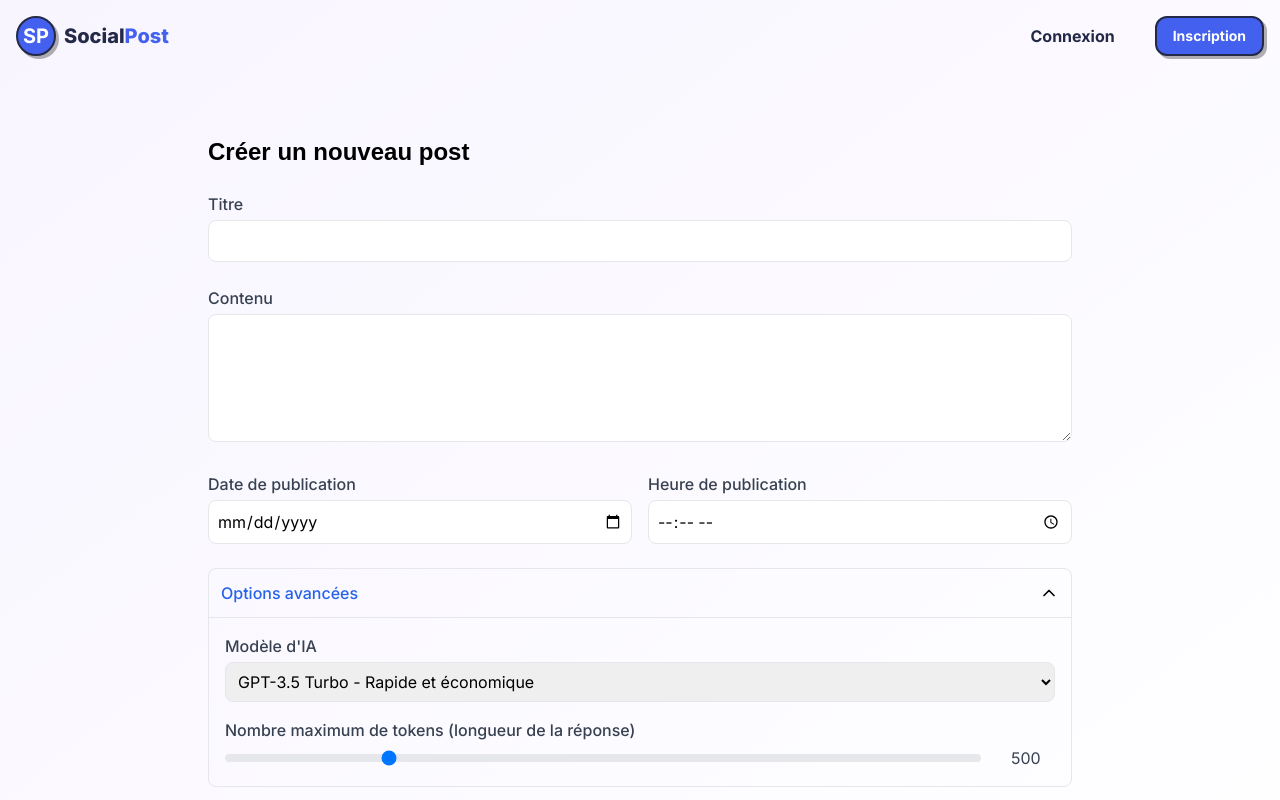
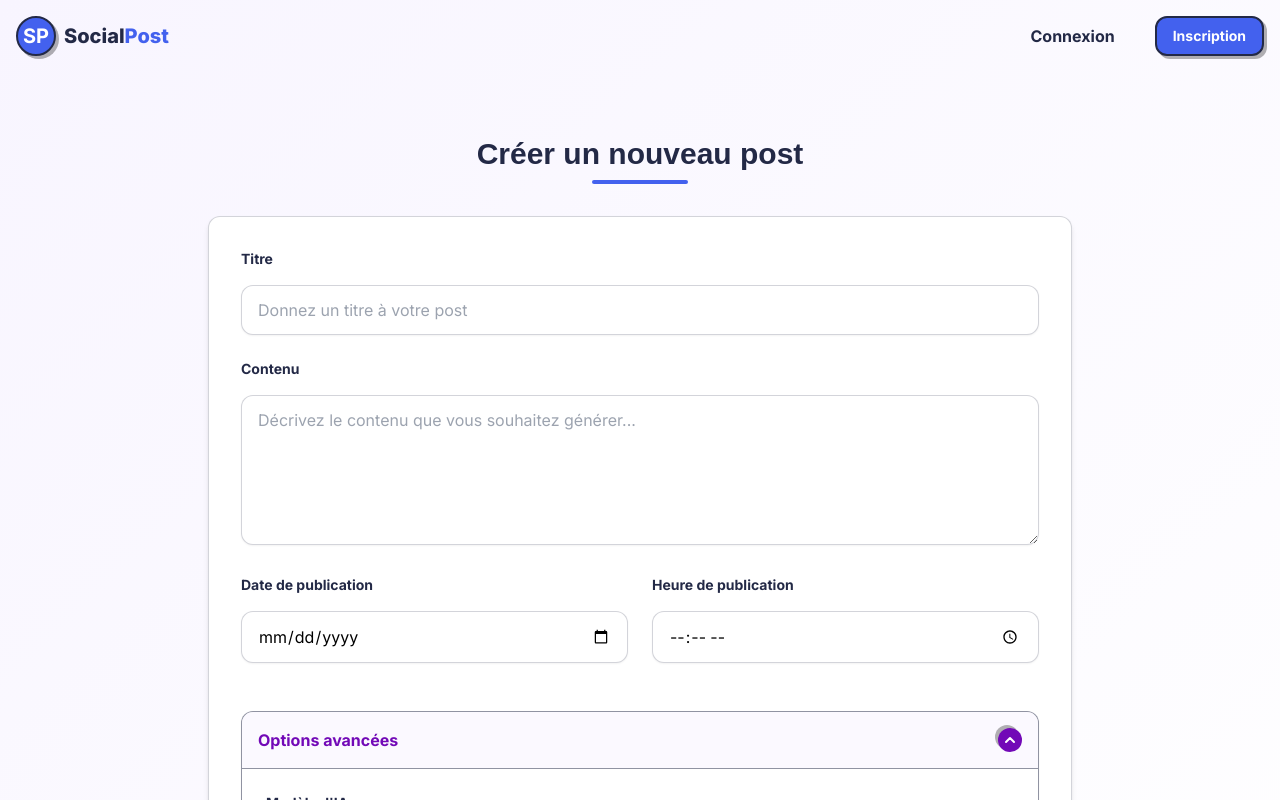
Before and after one commit to thpGitHub/saas-creation, a Next.js app: page /create in a window 1280 px wide. Both pictures are taken after a click on the button "Options avancées". Shown: the top 800 px of the page. Built offline with nearby package versions, Linux system fonts and the light colour scheme.

Commit message:
Update form inputs with softer borders and improved styling

```diff
--- a/src/app/create/page.tsx
+++ b/src/app/create/page.tsx
@@ -133,18 +133,21 @@ export default function CreatePostPage() {
   };
 
   return (
-    <div className="max-w-4xl mx-auto py-8 px-4">
-      <h1 className="text-2xl font-bold mb-6">Créer un nouveau post</h1>
+    <div className="max-w-4xl mx-auto py-8 px-4 animate-fade-in">
+      <div className="mb-8 text-center">
+        <h1 className="text-3xl font-bold mb-2 text-cartoon-dark">Créer un nouveau post</h1>
+        <div className="w-24 h-1 bg-cartoon-blue mx-auto rounded-full"></div>
+      </div>
 
       {error && (
-        <div className="bg-red-100 border border-red-400 text-red-700 px-4 py-3 rounded mb-4">
+        <div className="alert-error mb-6 animate-slide-in">
           {error}
         </div>
       )}
 
-      <form onSubmit={handleSubmit} className="space-y-6">
-        <div>
-          <label htmlFor="title" className="block mb-1 font-medium text-gray-700">
+      <form onSubmit={handleSubmit} className="space-y-6 bg-white rounded-cartoon shadow-md border border-cartoon-dark/20 p-8">
+        <div className="form-group">
+          <label htmlFor="title" className="label">
             Titre
           </label>
           <input
@@ -152,29 +155,37 @@ export default function CreatePostPage() {
             id="title"
             value={formData.title}
             onChange={(e) => setFormData({ ...formData, title: e.target.value })}
-            className="w-full p-2 border rounded-lg focus:ring-2 focus:ring-blue-500 focus:border-transparent"
+            className="w-full px-4 py-3 border border-cartoon-dark/20 rounded-cartoon
+            focus:ring-2 focus:ring-cartoon-blue/50 focus:border-cartoon-blue/30 outline-none
+            transition-all duration-200 bg-white shadow-sm
+            placeholder:text-gray-400"
             required
             disabled={isLoading}
+            placeholder="Donnez un titre à votre post"
           />
         </div>
 
-        <div>
-          <label htmlFor="content" className="block mb-1 font-medium text-gray-700">
+        <div className="form-group">
+          <label htmlFor="content" className="label">
             Contenu
           </label>
           <textarea
             id="content"
             value={formData.content}
             onChange={(e) => setFormData({ ...formData, content: e.target.value })}
-            className="w-full p-2 border rounded-lg h-32 focus:ring-2 focus:ring-blue-500 focus:border-transparent"
+            className="w-full px-4 py-3 border border-cartoon-dark/20 rounded-cartoon
+            focus:ring-2 focus:ring-cartoon-blue/50 focus:border-cartoon-blue/30 outline-none
+            transition-all duration-200 bg-white shadow-sm min-h-[150px] resize-y
+            placeholder:text-gray-400"
             required
             disabled={isLoading}
+            placeholder="Décrivez le contenu que vous souhaitez générer..."
           />
         </div>
 
-        <div className="grid grid-cols-2 gap-4">
-          <div>
-            <label htmlFor="publishDate" className="block mb-1 font-medium text-gray-700">
+        <div className="grid grid-cols-1 md:grid-cols-2 gap-6">
+          <div className="form-group">
+            <label htmlFor="publishDate" className="label">
               Date de publication
             </label>
             <input
@@ -182,15 +193,18 @@ export default function CreatePostPage() {
               id="publishDate"
               value={formData.publishDate}
               onChange={(e) => setFormData({ ...formData, publishDate: e.target.value })}
-              className="w-full p-2 border rounded-lg focus:ring-2 focus:ring-blue-500 focus:border-transparent"
+              className="w-full px-4 py-3 border border-cartoon-dark/20 rounded-cartoon
+              focus:ring-2 focus:ring-cartoon-blue/50 focus:border-cartoon-blue/30 outline-none
+              transition-all duration-200 bg-white shadow-sm
+              placeholder:text-gray-400"
               min={minDate}
               required
               disabled={isLoading}
             />
           </div>
 
-          <div>
-            <label htmlFor="publishTime" className="block mb-1 font-medium text-gray-700">
+          <div className="form-group">
+            <label htmlFor="publishTime" className="label">
               Heure de publication
             </label>
             <input
@@ -198,7 +212,10 @@ export default function CreatePostPage() {
               id="publishTime"
               value={formData.publishTime}
               onChange={(e) => setFormData({ ...formData, publishTime: e.target.value })}
-              className="w-full p-2 border rounded-lg focus:ring-2 focus:ring-blue-500 focus:border-transparent"
+              className="w-full px-4 py-3 border border-cartoon-dark/20 rounded-cartoon
+              focus:ring-2 focus:ring-cartoon-blue/50 focus:border-cartoon-blue/30 outline-none
+              transition-all duration-200 bg-white shadow-sm
+              placeholder:text-gray-400"
               min={formData.publishDate === minDate ? minTime : undefined}
               required
               disabled={isLoading}
@@ -207,40 +224,44 @@ export default function CreatePostPage() {
         </div>
 
         {/* Options avancées */}
-        <div className="border border-gray-200 rounded-lg">
+        <div className="border border-cartoon-dark/50 rounded-cartoon bg-white overflow-hidden shadow-sm">
           <button
             type="button"
-            className="flex justify-between items-center w-full p-3 text-left focus:outline-none"
+            className="flex justify-between items-center w-full p-4 text-left focus:outline-none bg-cartoon-bg/60"
             onClick={() => setAdvancedOptionsOpen(!advancedOptionsOpen)}
           >
-            <span className="font-medium text-blue-600">Options avancées</span>
+            <span className="font-bold text-cartoon-purple">Options avancées</span>
+            <div className={`w-6 h-6 rounded-full bg-cartoon-purple flex items-center justify-center shadow-cartoon-button transition-transform duration-300 ${advancedOptionsOpen ? 'rotate-180' : ''}`}>
               <svg
                 xmlns="http://www.w3.org/2000/svg"
-              width="20"
-              height="20"
+                width="16"
+                height="16"
                 viewBox="0 0 24 24"
                 fill="none"
-              stroke="currentColor"
-              strokeWidth="2"
+                stroke="white"
+                strokeWidth="3"
                 strokeLinecap="round"
                 strokeLinejoin="round"
-              className={`transition-transform ${advancedOptionsOpen ? 'rotate-180' : ''}`}
               >
                 <polyline points="6 9 12 15 18 9"></polyline>
               </svg>
+            </div>
           </button>
 
           {advancedOptionsOpen && (
-            <div className="p-4 border-t border-gray-200 space-y-4">
-              <div>
-                <label htmlFor="model" className="block mb-1 font-medium text-gray-700">
+            <div className="p-6 border-t border-cartoon-dark/50 space-y-6 animate-slide-in">
+              <div className="form-group">
+                <label htmlFor="model" className="label">
                   Modèle d'IA
                 </label>
                 <select
                   id="model"
                   value={formData.model}
                   onChange={(e) => setFormData({ ...formData, model: e.target.value })}
-                  className="w-full p-2 border rounded-lg focus:ring-2 focus:ring-blue-500 focus:border-transparent"
+                  className="w-full px-4 py-3 border border-cartoon-dark/20 rounded-cartoon
+                  focus:ring-2 focus:ring-cartoon-blue/50 focus:border-cartoon-blue/30 outline-none
+                  transition-all duration-200 bg-white shadow-sm
+                  placeholder:text-gray-400"
                   disabled={isLoading}
                 >
                   {GPT_MODELS.map(model => (
@@ -251,11 +272,12 @@ export default function CreatePostPage() {
                 </select>
               </div>
 
-              <div>
-                <label htmlFor="maxTokens" className="block mb-1 font-medium text-gray-700">
-                  Nombre maximum de tokens (longueur de la réponse)
+              <div className="form-group">
+                <label htmlFor="maxTokens" className="label flex justify-between">
+                  <span>Nombre maximum de tokens</span>
+                  <span className="text-cartoon-blue font-bold">{formData.maxTokens}</span>
                 </label>
-                <div className="flex items-center gap-4">
+                <div className="flex items-center gap-4 mt-2">
                   <input
                     type="range"
                     id="maxTokens"
@@ -264,10 +286,9 @@ export default function CreatePostPage() {
                     min="100"
                     max="2000"
                     step="50"
-                    className="w-full h-2 bg-gray-200 rounded-lg appearance-none cursor-pointer"
+                    className="w-full h-3 bg-gray-100 rounded-full appearance-none cursor-pointer accent-cartoon-blue"
                     disabled={isLoading}
                   />
-                  <span className="text-gray-700 w-16 text-center">{formData.maxTokens}</span>
                 </div>
               </div>
             </div>
@@ -275,20 +296,20 @@ export default function CreatePostPage() {
         </div>
 
         {preview && editedPreview ? (
-          <div className="bg-gray-50 p-6 rounded-lg border border-gray-200">
+          <div className="bg-cartoon-bg/50 border border-cartoon-dark/30 rounded-cartoon p-6 shadow-cartoon animate-fade-in">
             <div className="flex justify-between items-center mb-4">
-              <h3 className="font-bold text-gray-800">Prévisualisation</h3>
-              <div className="flex items-center space-x-2">
+              <h3 className="font-bold text-xl text-cartoon-dark">Prévisualisation</h3>
+              <div className="flex items-center space-x-4">
                 <button
                   type="button"
                   onClick={() => setIsEditing(!isEditing)}
-                  className="text-sm text-blue-600 hover:text-blue-800 underline"
+                  className="text-sm text-cartoon-purple hover:text-cartoon-blue font-bold transition-colors"
                 >
                   {isEditing ? "Mode prévisualisation" : "Modifier le texte"}
                 </button>
                 {preview && preview._meta && (
-                  <div className="text-xs text-gray-500">
-                    Généré avec {GPT_MODELS.find(m => m.id === preview?._meta?.model)?.name || preview?._meta?.model}
+                  <div className="text-xs bg-cartoon-blue text-white px-3 py-1 rounded-full">
+                    {GPT_MODELS.find(m => m.id === preview?._meta?.model)?.name || preview?._meta?.model}
                   </div>
                 )}
               </div>
@@ -296,8 +317,8 @@ export default function CreatePostPage() {
 
             {isEditing ? (
               <div className="space-y-4 mb-4">
-                <div>
-                  <label htmlFor="editTitle" className="block mb-1 text-sm font-medium text-gray-700">
+                <div className="form-group">
+                  <label htmlFor="editTitle" className="label">
                     Titre
                   </label>
                   <input
@@ -305,41 +326,45 @@ export default function CreatePostPage() {
                     id="editTitle"
                     value={editedPreview.title}
                     onChange={(e) => setEditedPreview({...editedPreview, title: e.target.value})}
-                    className="w-full p-2 border rounded-lg focus:ring-2 focus:ring-blue-500 focus:border-transparent"
+                    className="w-full px-4 py-3 border border-cartoon-dark/20 rounded-cartoon
+                    focus:ring-2 focus:ring-cartoon-blue/50 focus:border-cartoon-blue/30 outline-none
+                    transition-all duration-200 bg-white shadow-sm
+                    placeholder:text-gray-400"
                     disabled={isLoading}
                   />
                 </div>
-                <div>
-                  <label htmlFor="editContent" className="block mb-1 text-sm font-medium text-gray-700">
+                <div className="form-group">
+                  <label htmlFor="editContent" className="label">
                     Contenu
                   </label>
                   <textarea
                     id="editContent"
                     value={editedPreview.content}
                     onChange={(e) => setEditedPreview({...editedPreview, content: e.target.value})}
-                    className="w-full p-2 border rounded-lg h-32 focus:ring-2 focus:ring-blue-500 focus:border-transparent"
+                    className="w-full px-4 py-3 border border-cartoon-dark/20 rounded-cartoon
+                    focus:ring-2 focus:ring-cartoon-blue/50 focus:border-cartoon-blue/30 outline-none
+                    transition-all duration-200 bg-white shadow-sm min-h-[150px] resize-y
+                    placeholder:text-gray-400"
                     disabled={isLoading}
                   />
                 </div>
               </div>
             ) : (
-              <div className="bg-white p-4 rounded-lg border mb-4">
-                <h4 className="font-semibold text-lg">{editedPreview.title}</h4>
-                <p className="whitespace-pre-wrap mt-2 text-gray-700">{editedPreview.content}</p>
+              <div className="bg-white p-6 rounded-cartoon shadow-cartoon-inner border border-cartoon-dark/30 mb-6">
+                <h4 className="font-bold text-lg text-cartoon-dark mb-3">{editedPreview.title}</h4>
+                <p className="whitespace-pre-wrap text-gray-700">{editedPreview.content}</p>
               </div>
             )}
 
-            <div className="flex justify-between space-x-4">
-              <div>
+            <div className="flex justify-between">
               <button
                 type="button"
                 onClick={() => router.push('/')}
-                  className="px-4 py-2 text-gray-600 hover:text-gray-800 border border-gray-300 rounded-lg"
+                className="btn-secondary"
                 disabled={isLoading}
               >
                 Annuler
               </button>
-              </div>
               <div className="flex space-x-4">
                 <button
                   type="button"
@@ -348,17 +373,25 @@ export default function CreatePostPage() {
                     setEditedPreview(null);
                     setIsEditing(false);
                   }}
-                  className="px-4 py-2 text-gray-600 hover:text-gray-800 border border-gray-300 rounded-lg"
+                  className="btn-secondary"
                   disabled={isLoading}
                 >
                   Modifier
                 </button>
                 <button
                   type="submit"
-                  className="px-4 py-2 bg-blue-600 text-white rounded-lg hover:bg-blue-700 disabled:opacity-50"
+                  className="btn-primary"
                   disabled={isLoading}
                 >
-                  {isLoading ? 'Publication en cours...' : 'Publier'}
+                  {isLoading ? (
+                    <span className="flex items-center">
+                      <svg className="animate-spin -ml-1 mr-2 h-4 w-4 text-white" xmlns="http://www.w3.org/2000/svg" fill="none" viewBox="0 0 24 24">
+                        <circle className="opacity-25" cx="12" cy="12" r="10" stroke="currentColor" strokeWidth="4"></circle>
+                        <path className="opacity-75" fill="currentColor" d="M4 12a8 8 0 018-8V0C5.373 0 0 5.373 0 12h4zm2 5.291A7.962 7.962 0 014 12H0c0 3.042 1.135 5.824 3 7.938l3-2.647z"></path>
+                      </svg>
+                      Publication...
+                    </span>
+                  ) : 'Publier'}
                 </button>
               </div>
             </div>
@@ -368,16 +401,31 @@ export default function CreatePostPage() {
             <button
               type="button"
               onClick={handlePreview}
-              className="w-full bg-blue-600 text-white py-3 rounded-lg hover:bg-blue-700 disabled:opacity-50 font-medium"
+              className="btn-primary py-4 text-lg relative overflow-hidden group"
               disabled={isLoading}
             >
-              {isLoading ? 'Génération en cours...' : 'Prévisualiser'}
+              {isLoading ? (
+                <span className="flex items-center justify-center">
+                  <svg className="animate-spin -ml-1 mr-2 h-5 w-5 text-white" xmlns="http://www.w3.org/2000/svg" fill="none" viewBox="0 0 24 24">
+                    <circle className="opacity-25" cx="12" cy="12" r="10" stroke="currentColor" strokeWidth="4"></circle>
+                    <path className="opacity-75" fill="currentColor" d="M4 12a8 8 0 018-8V0C5.373 0 0 5.373 0 12h4zm2 5.291A7.962 7.962 0 014 12H0c0 3.042 1.135 5.824 3 7.938l3-2.647z"></path>
+                  </svg>
+                  Génération en cours...
+                </span>
+              ) : (
+                <span className="flex items-center justify-center">
+                  <svg className="w-5 h-5 mr-2" fill="none" stroke="currentColor" viewBox="0 0 24 24" xmlns="http://www.w3.org/2000/svg">
+                    <path strokeLinecap="round" strokeLinejoin="round" strokeWidth="2" d="M9 12l2 2 4-4m6 2a9 9 0 11-18 0 9 9 0 0118 0z"></path>
+                  </svg>
+                  Prévisualiser
+                </span>
+              )}
             </button>
 
             <button
               type="button"
               onClick={() => router.push('/')}
-              className="w-full py-3 text-gray-600 hover:text-gray-800 border border-gray-300 rounded-lg font-medium"
+              className="btn-secondary"
               disabled={isLoading}
             >
               Annuler
```
Lines whose indentation alone changed are shown as unchanged.
